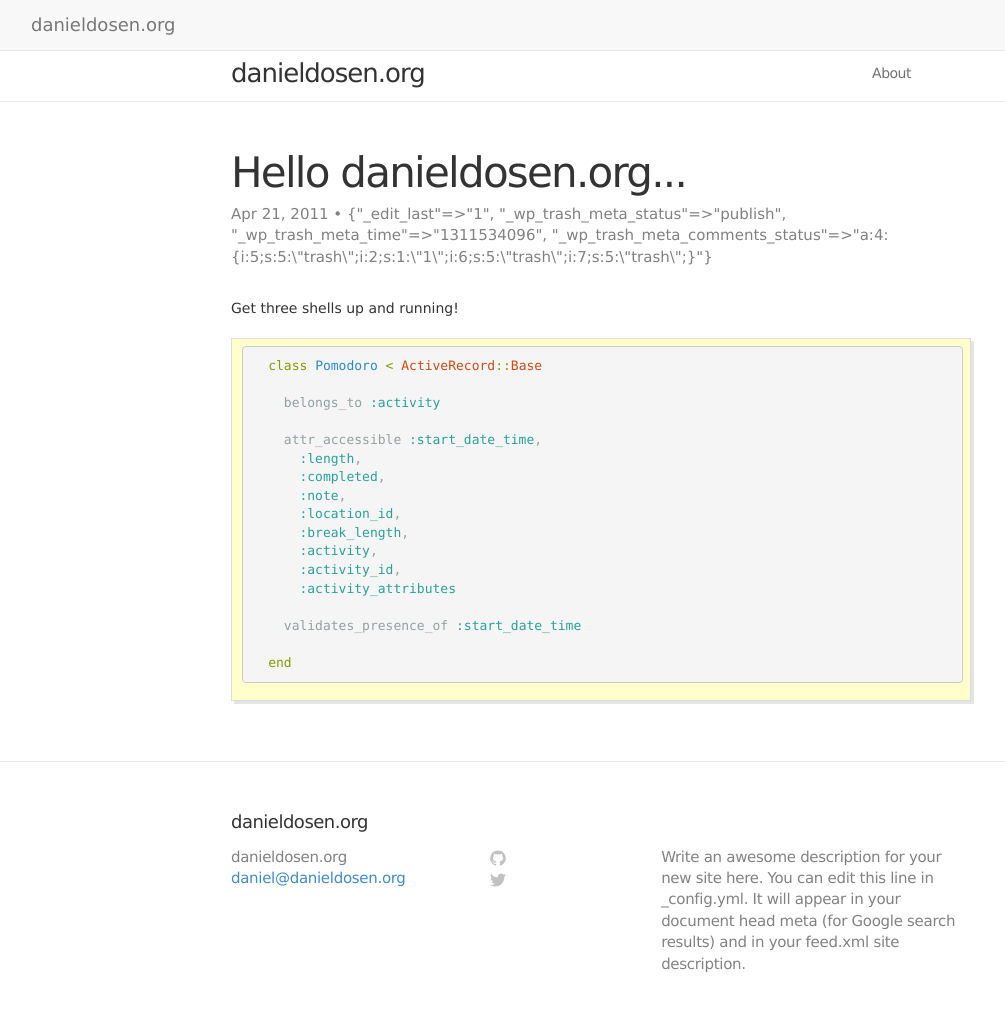
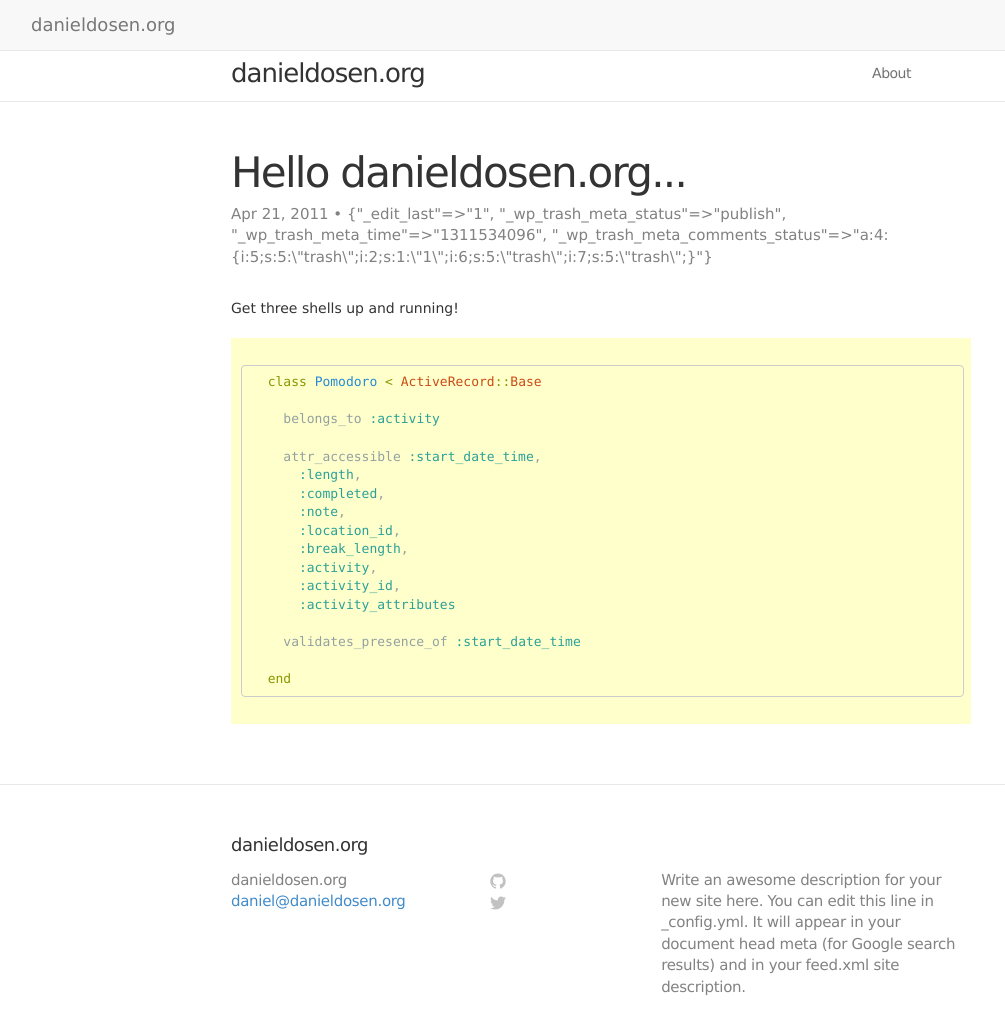
Before and after one commit to dgdosen/danieldosen_org, a Jekyll site: the page built from _posts/2011-04-21-hello-world.markdown, in a window 1280 px wide and 1053 px high. Shown: the top 1035 px of the window, without its empty margins (39-1044 px from the left). Built offline with Jekyll 4.4.1, drawn with Linux system fonts in a browser that asks for light colours.

Commit message:
limiting code css

```diff
--- a/css/main.css
+++ b/css/main.css
@@ -225,7 +225,7 @@ a:visited { color: #205caa; }
 .post-content ul,
 .post-content ol { padding-left: 20px; }
 
-/* .post pre, */
+.post pre,
 /* .post code { */
 /*   border: 1px solid #d5d5e9; */
 /*   padding: 8px 12px; */
@@ -261,12 +261,12 @@ a:visited { color: #205caa; }
 
 /* solarized */
 .highlight {
-  background-color: #efefef;
+  background-color: #ffffcc;
   padding: 7px 7px 7px 10px;
-  border: 1px solid #ddd;
-  -moz-box-shadow: 3px 3px rgba(0,0,0,0.1);
-  -webkit-box-shadow: 3px 3px rgba(0,0,0,0.1);
-  box-shadow: 3px 3px rgba(0,0,0,0.1);
+  /* border: 1px solid #ddd; */
+  /* -moz-box-shadow: 3px 3px rgba(0,0,0,0.1); */
+  /* -webkit-box-shadow: 3px 3px rgba(0,0,0,0.1); */
+  /* box-shadow: 3px 3px rgba(0,0,0,0.1); */
   margin: 20px 0 20px 0;
   overflow: hidden;
 }
```
